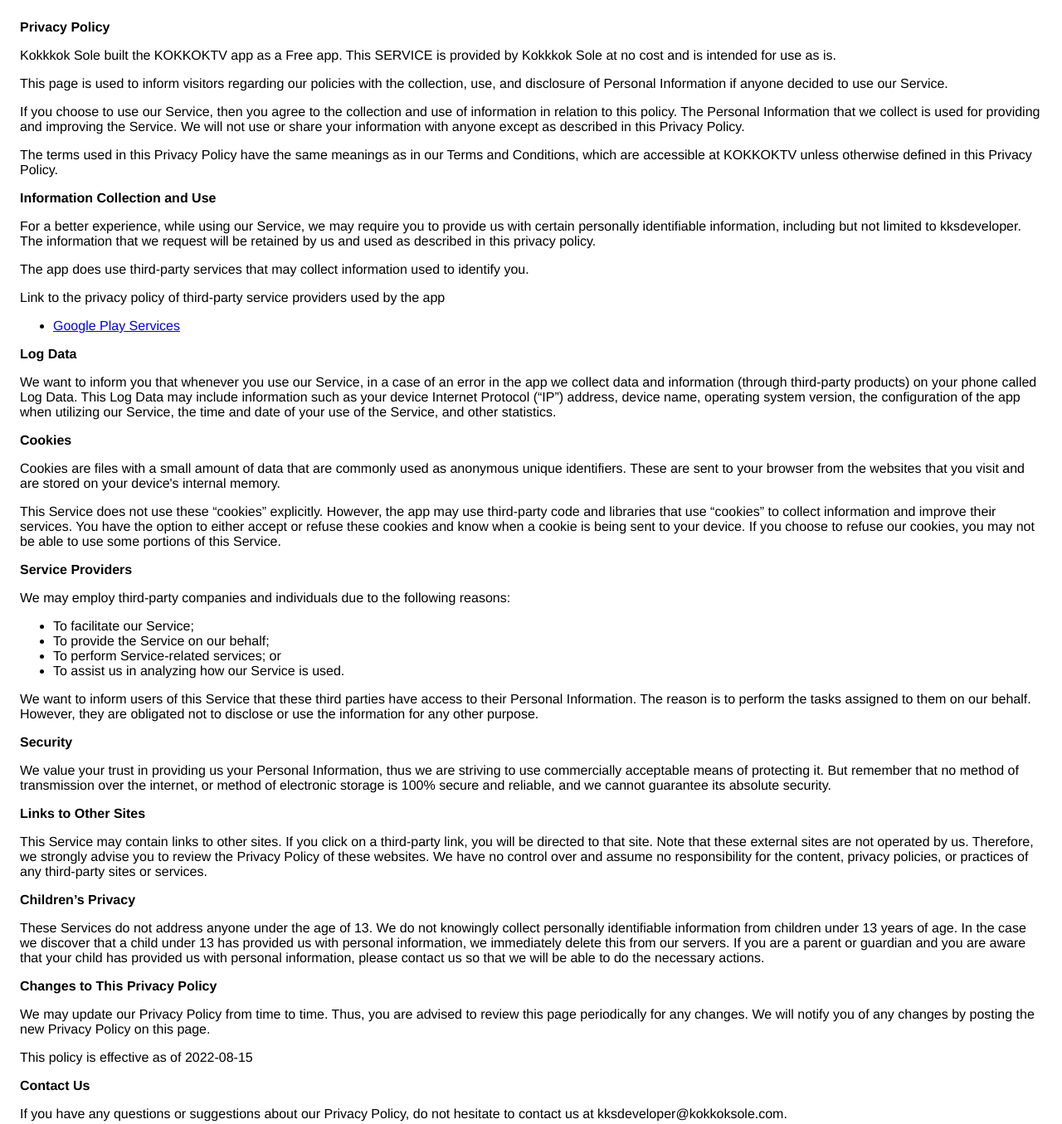
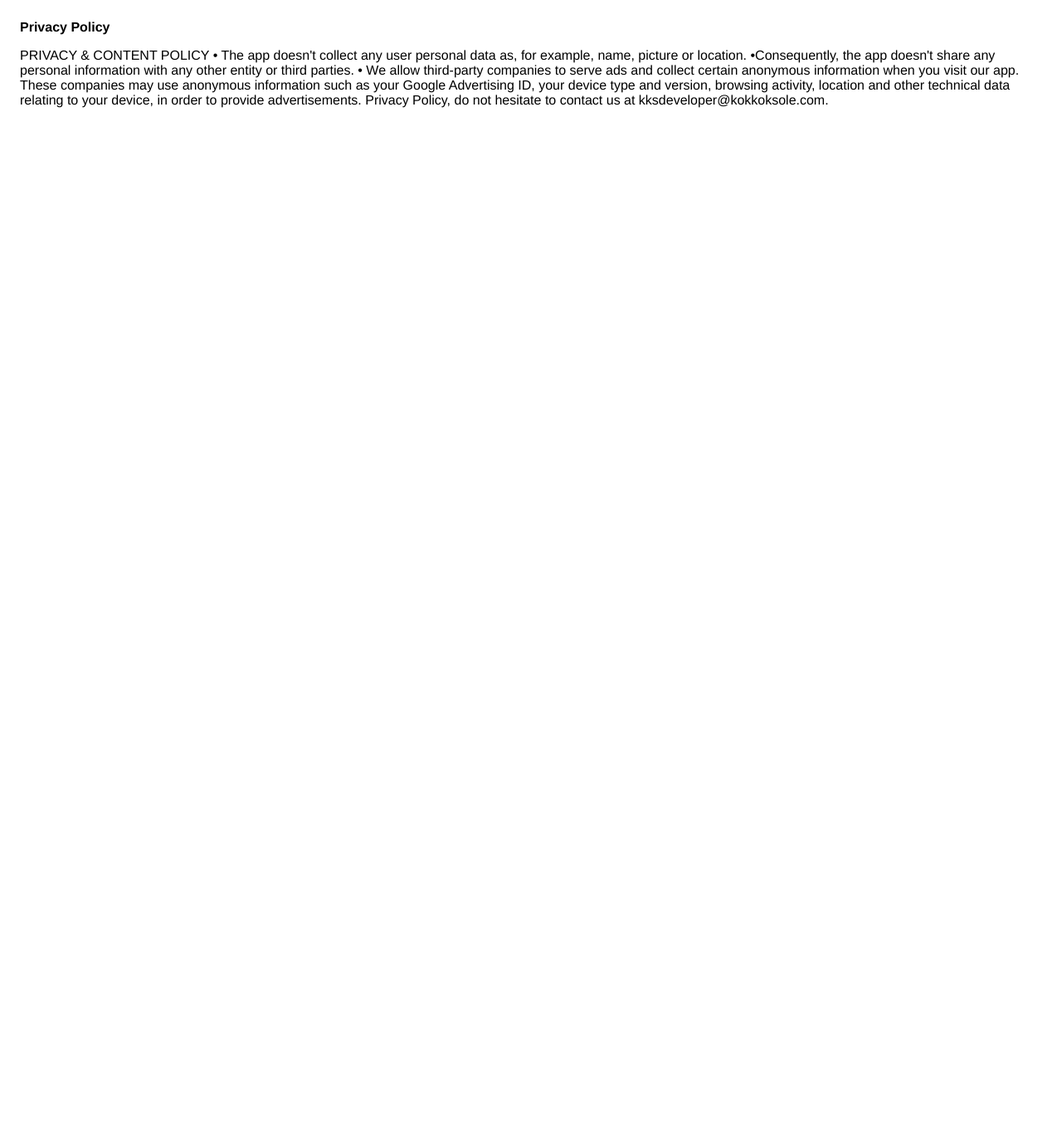
Before and after one commit to kamoneplus/KOKKOKTVPOLICY, a plain HTML site: page index.html in a window 1280 px wide. Shown: the whole page at 83% size. After the commit the page ends 800 px from the top, so only its background shows below. Drawn offline with Linux system fonts and the light colour scheme.

Commit message:
Update index.html

```diff
--- a/index.html
+++ b/index.html
@@ -8,101 +8,24 @@
 </head>
 <body>
 <strong>Privacy Policy</strong> <p>
-    Kokkkok Sole built the KOKKOKTV app as
-    a Free app. This SERVICE is provided by
-    Kokkkok Sole at no cost and is intended for use as
-    is.
-</p> <p>
-    This page is used to inform visitors regarding our
-    policies with the collection, use, and disclosure of Personal
-    Information if anyone decided to use our Service.
-</p> <p>
-    If you choose to use our Service, then you agree to
-    the collection and use of information in relation to this
-    policy. The Personal Information that we collect is
-    used for providing and improving the Service. We will not use or share your information with
-    anyone except as described in this Privacy Policy.
-</p> <p>
-    The terms used in this Privacy Policy have the same meanings
-    as in our Terms and Conditions, which are accessible at
-    KOKKOKTV unless otherwise defined in this Privacy Policy.
-</p> <p><strong>Information Collection and Use</strong></p> <p>
-    For a better experience, while using our Service, we
-    may require you to provide us with certain personally
-    identifiable information, including but not limited to kksdeveloper. The information that
-    we request will be retained by us and used as described in this privacy policy.
-</p> <div><p>
-    The app does use third-party services that may collect
-    information used to identify you.
-</p> <p>
-    Link to the privacy policy of third-party service providers used
-    by the app
-</p> <ul><li><a href="https://www.google.com/policies/privacy/" target="_blank" rel="noopener noreferrer">Google Play Services</a></li><!----><!----><!----><!----><!----><!----><!----><!----><!----><!----><!----><!----><!----><!----><!----><!----><!----><!----><!----><!----><!----><!----><!----><!----><!----><!----><!----></ul></div> <p><strong>Log Data</strong></p> <p>
-    We want to inform you that whenever you
-    use our Service, in a case of an error in the app
-    we collect data and information (through third-party
-    products) on your phone called Log Data. This Log Data may
-    include information such as your device Internet Protocol
-    (“IP”) address, device name, operating system version, the
-    configuration of the app when utilizing our Service,
-    the time and date of your use of the Service, and other
-    statistics.
-</p> <p><strong>Cookies</strong></p> <p>
-    Cookies are files with a small amount of data that are
-    commonly used as anonymous unique identifiers. These are sent
-    to your browser from the websites that you visit and are
-    stored on your device's internal memory.
-</p> <p>
-    This Service does not use these “cookies” explicitly. However,
-    the app may use third-party code and libraries that use
-    “cookies” to collect information and improve their services.
-    You have the option to either accept or refuse these cookies
-    and know when a cookie is being sent to your device. If you
-    choose to refuse our cookies, you may not be able to use some
-    portions of this Service.
-</p> <p><strong>Service Providers</strong></p> <p>
-    We may employ third-party companies and
-    individuals due to the following reasons:
-</p> <ul><li>To facilitate our Service;</li> <li>To provide the Service on our behalf;</li> <li>To perform Service-related services; or</li> <li>To assist us in analyzing how our Service is used.</li></ul> <p>
-    We want to inform users of this Service
-    that these third parties have access to their Personal
-    Information. The reason is to perform the tasks assigned to
-    them on our behalf. However, they are obligated not to
-    disclose or use the information for any other purpose.
-</p> <p><strong>Security</strong></p> <p>
-    We value your trust in providing us your
-    Personal Information, thus we are striving to use commercially
-    acceptable means of protecting it. But remember that no method
-    of transmission over the internet, or method of electronic
-    storage is 100% secure and reliable, and we cannot
-    guarantee its absolute security.
-</p> <p><strong>Links to Other Sites</strong></p> <p>
-    This Service may contain links to other sites. If you click on
-    a third-party link, you will be directed to that site. Note
-    that these external sites are not operated by us.
-    Therefore, we strongly advise you to review the
-    Privacy Policy of these websites. We have
-    no control over and assume no responsibility for the content,
-    privacy policies, or practices of any third-party sites or
-    services.
-</p> <p><strong>Children’s Privacy</strong></p> <div><p>
-    These Services do not address anyone under the age of 13.
-    We do not knowingly collect personally
-    identifiable information from children under 13 years of age. In the case
-    we discover that a child under 13 has provided
-    us with personal information, we immediately
-    delete this from our servers. If you are a parent or guardian
-    and you are aware that your child has provided us with
-    personal information, please contact us so that
-    we will be able to do the necessary actions.
-</p></div> <!----> <p><strong>Changes to This Privacy Policy</strong></p> <p>
-    We may update our Privacy Policy from
-    time to time. Thus, you are advised to review this page
-    periodically for any changes. We will
-    notify you of any changes by posting the new Privacy Policy on
-    this page.
-</p> <p>This policy is effective as of 2022-08-15</p> <p><strong>Contact Us</strong></p> <p>
-    If you have any questions or suggestions about our
+  PRIVACY & CONTENT POLICY
+• The app doesn't collect any user
+personal data as, for example, name,
+picture or location.
+•Consequently, the app doesn't share
+any personal information with any other
+entity or third parties.
+• We allow third-party companies
+to serve ads and collect certain
+anonymous information when you visit
+our app. These companies may use
+anonymous information such as your
+Google Advertising ID, your device type
+and version, browsing activity, location
+and other technical data relating
+to your device, in order to provide
+advertisements.
+
     Privacy Policy, do not hesitate to contact us at kksdeveloper@kokkoksole.com.
 </body>
 </html>
```
